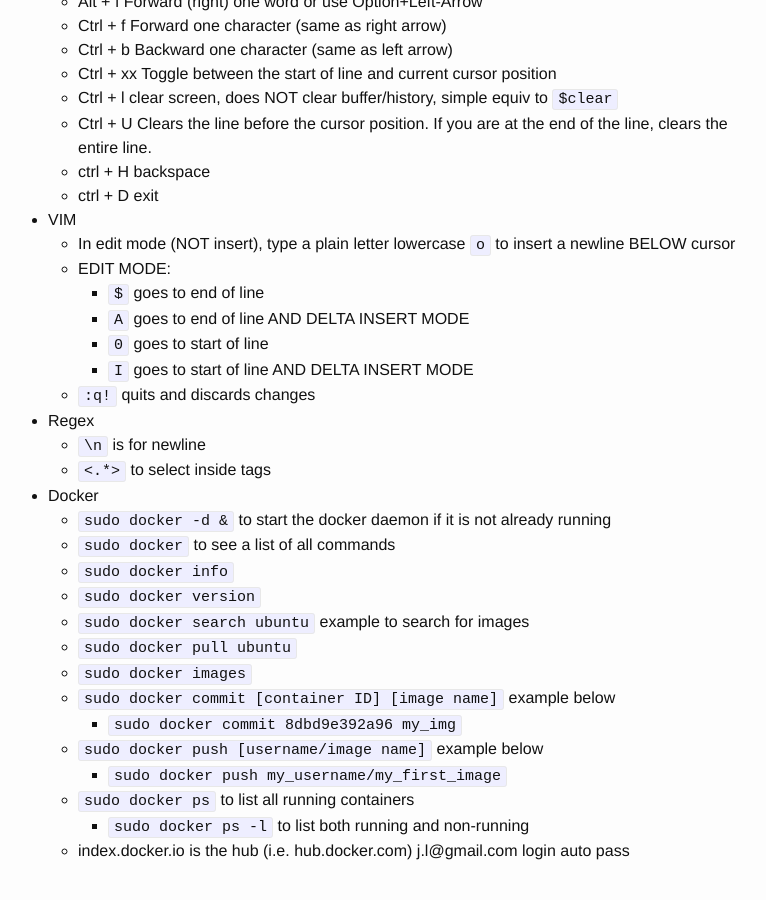
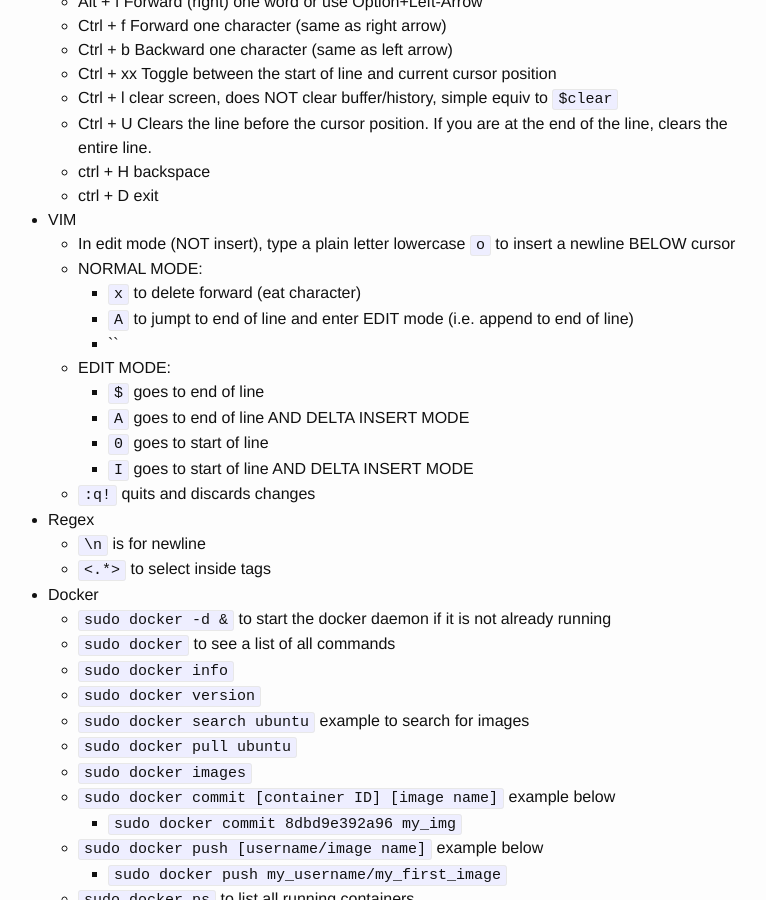
Before and after one commit to josephlei/jjl-website, a Jekyll site: the page built from _posts/2015-06-13-tips-and-tricks.markdown, in a window 1280 px wide and 900 px high, scrolled down 1887 px. Shown: the whole window, without its empty margins (252-1018 px from the left). Built offline with Jekyll 4.4.1, drawn with Linux system fonts in a browser that asks for light colours.

Commit message:
update vim lines post

```diff
--- a/_posts/2015-06-13-tips-and-tricks.markdown
+++ b/_posts/2015-06-13-tips-and-tricks.markdown
@@ -80,6 +80,10 @@
 
 * VIM
   * In edit mode (NOT insert), type a plain letter lowercase `o` to insert a newline BELOW cursor
+  * NORMAL MODE:
+    * `x` to delete forward (eat character)
+    * `A` to jumpt to end of line and enter EDIT mode (i.e. append to end of line)
+    * ``
   * EDIT MODE:
     * `$` goes to end of line
     * `A` goes to end of line AND DELTA INSERT MODE
```
